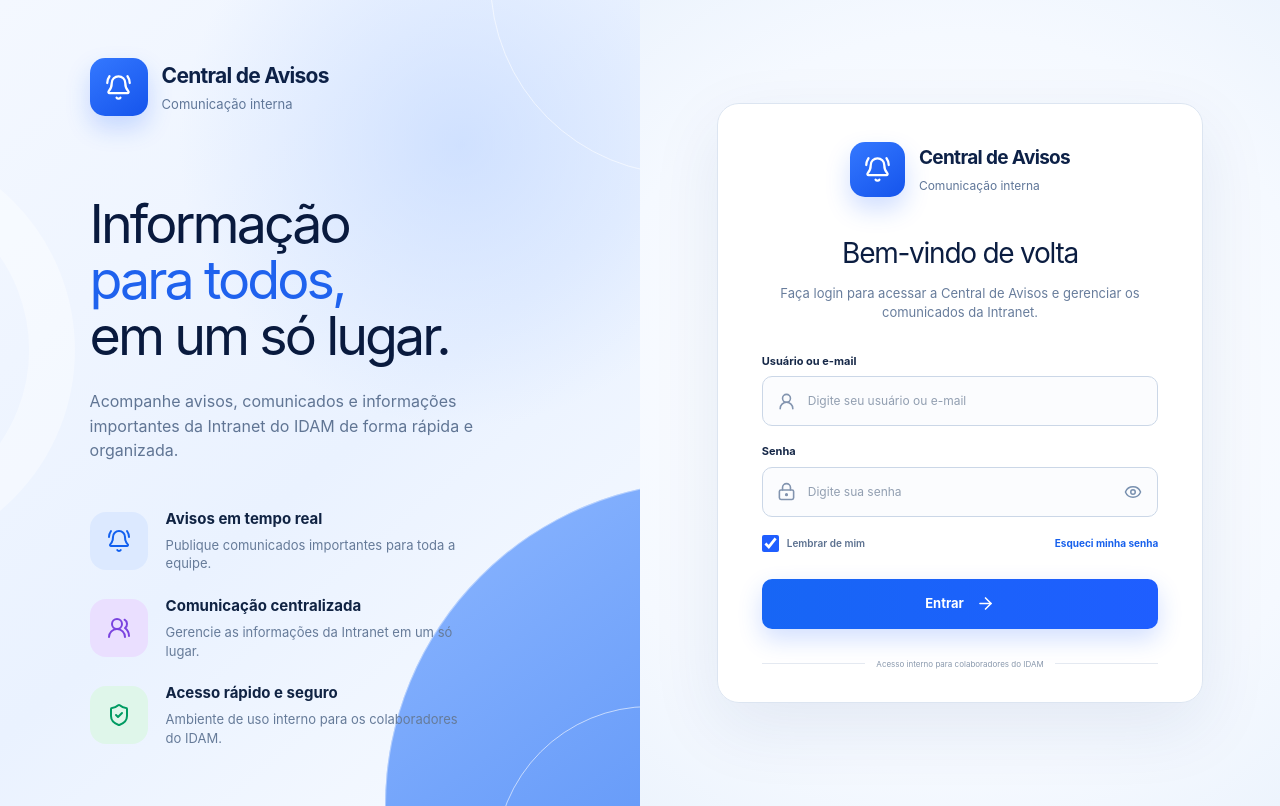
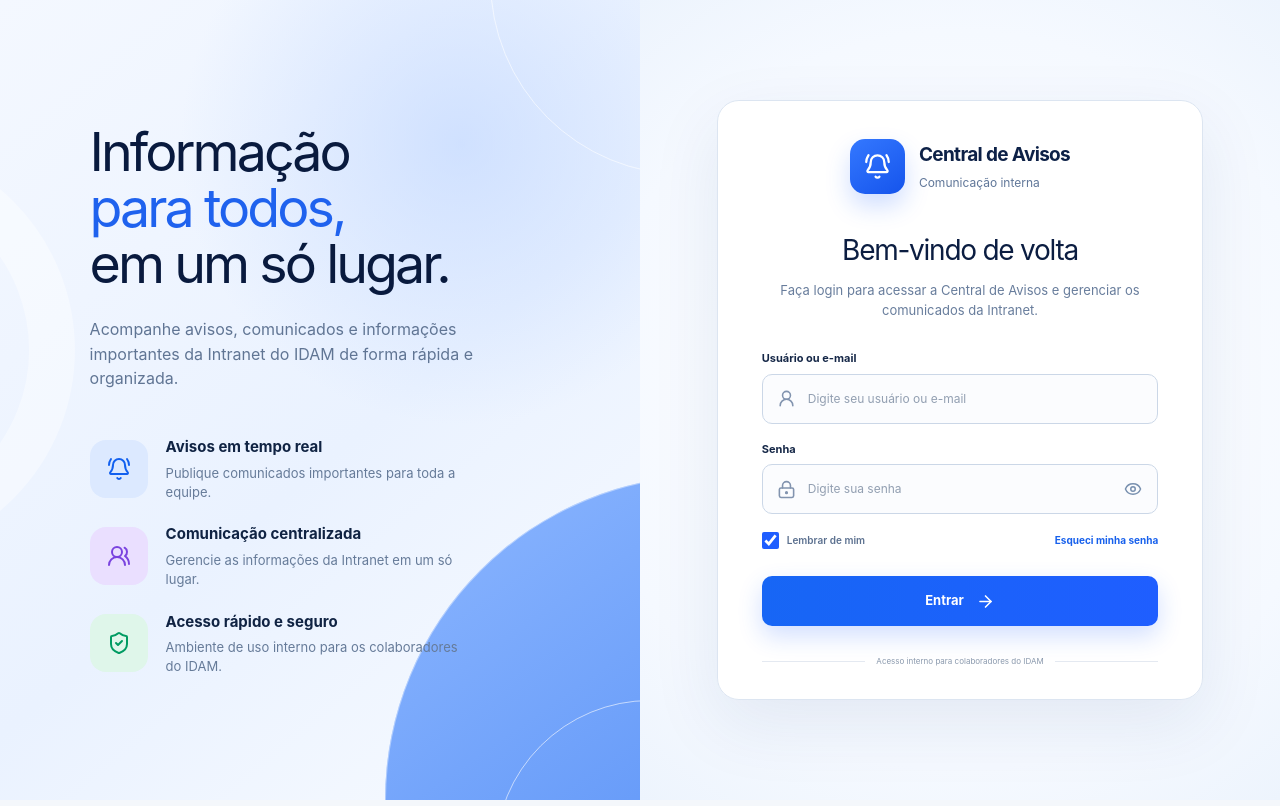
Before and after one commit to BeatrizChristine/Central-de-Aviso-Web, a Next.js app: page / in a window 1280 px wide. Built offline with nearby package versions, Linux system fonts and the light colour scheme.

Commit message:
style: remover marca do painel do login

```diff
--- a/app/globals.css
+++ b/app/globals.css
@@ -20,7 +20,7 @@ button:disabled { cursor: not-allowed; opacity: .62; }
 .login-brand strong, .login-brand small { display: block; }
 .login-brand strong { color: #0d2147; font-size: 21px; letter-spacing: -.035em; }
 .login-brand small { color: #607799; font-size: 13px; margin-top: 4px; }
-.login-message { margin-top: clamp(62px, 10vh, 110px); }
+.login-message { margin-top: 0; }
 .login-message h1 { max-width: 500px; color: #091a3e; font-size: clamp(40px, 4.2vw, 62px); line-height: 1.04; letter-spacing: -.055em; margin: 0; }
 .login-message h1 span { display: block; color: #1f62ee; }
 .login-message > p { max-width: 500px; color: #607594; font-size: 16px; line-height: 1.55; margin: 25px 0 0; }
--- a/components/login-view.tsx
+++ b/components/login-view.tsx
@@ -64,8 +64,6 @@ export function LoginView({ onLogin }: LoginViewProps) {
         <span className="login-decoration login-decoration-bottom" />
 
         <div className="login-presentation-content">
-          <LoginBrand />
-
           <div className="login-message">
             <h1>Informação <span>para todos,</span> em um só lugar.</h1>
             <p>Acompanhe avisos, comunicados e informações importantes da Intranet do IDAM de forma rápida e organizada.</p>
```
